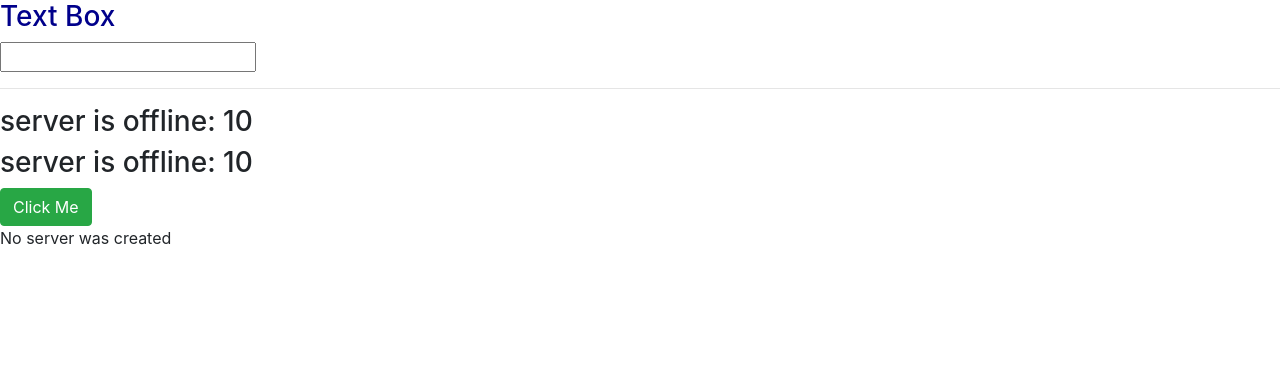
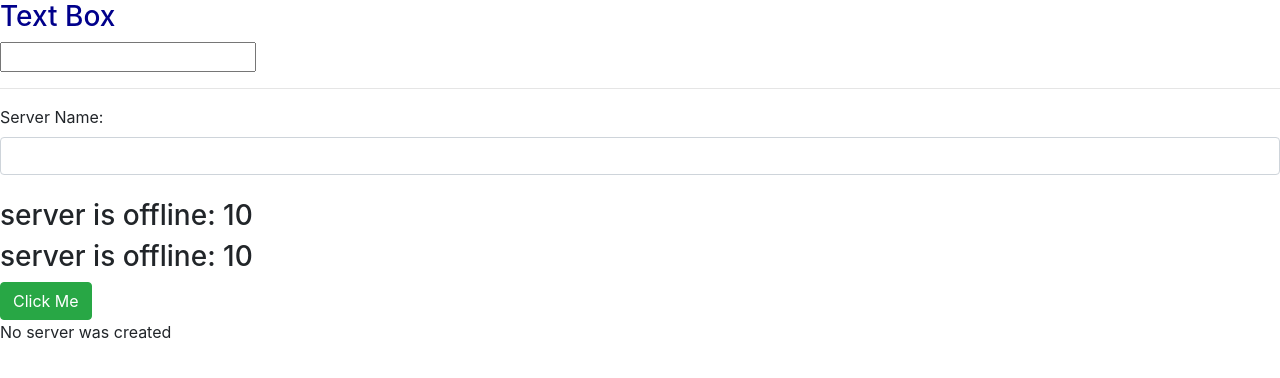
Before and after one commit to rasikag/angular4dev, an Angular app: page / in a window 1280 px wide. Shown: the top 378 px of the page. Built offline with nearby package versions, Linux system fonts and the light colour scheme.

Commit message:
Passing and Using Data with Event Binding

```diff
--- a/src/app/servers/servers.component.html
+++ b/src/app/servers/servers.component.html
@@ -1,3 +1,8 @@
+<label>Server Name:</label>
+<input type="text"
+       class="form-control"
+       (input)="onUpdateServerName($event)">
+<label>{{serverName}}</label>
 <app-server></app-server>
 <app-server></app-server>
 
--- a/src/app/servers/servers.component.ts
+++ b/src/app/servers/servers.component.ts
@@ -11,6 +11,7 @@
 
   allowNewServer: boolean = false;
   serverCreationStatus: string = 'No server was created';
+  serverName: string = '';
 
   constructor() {
     // after 2s this will
@@ -25,4 +26,11 @@
   onCreateServer() {
     this.serverCreationStatus = 'Server was created!';
   }
+
+  //event: any
+  onUpdateServerName(event: any) {
+    // explicit casting
+    this.serverName = (<HTMLInputElement>event.target).value;
+  }
+
 }
```
